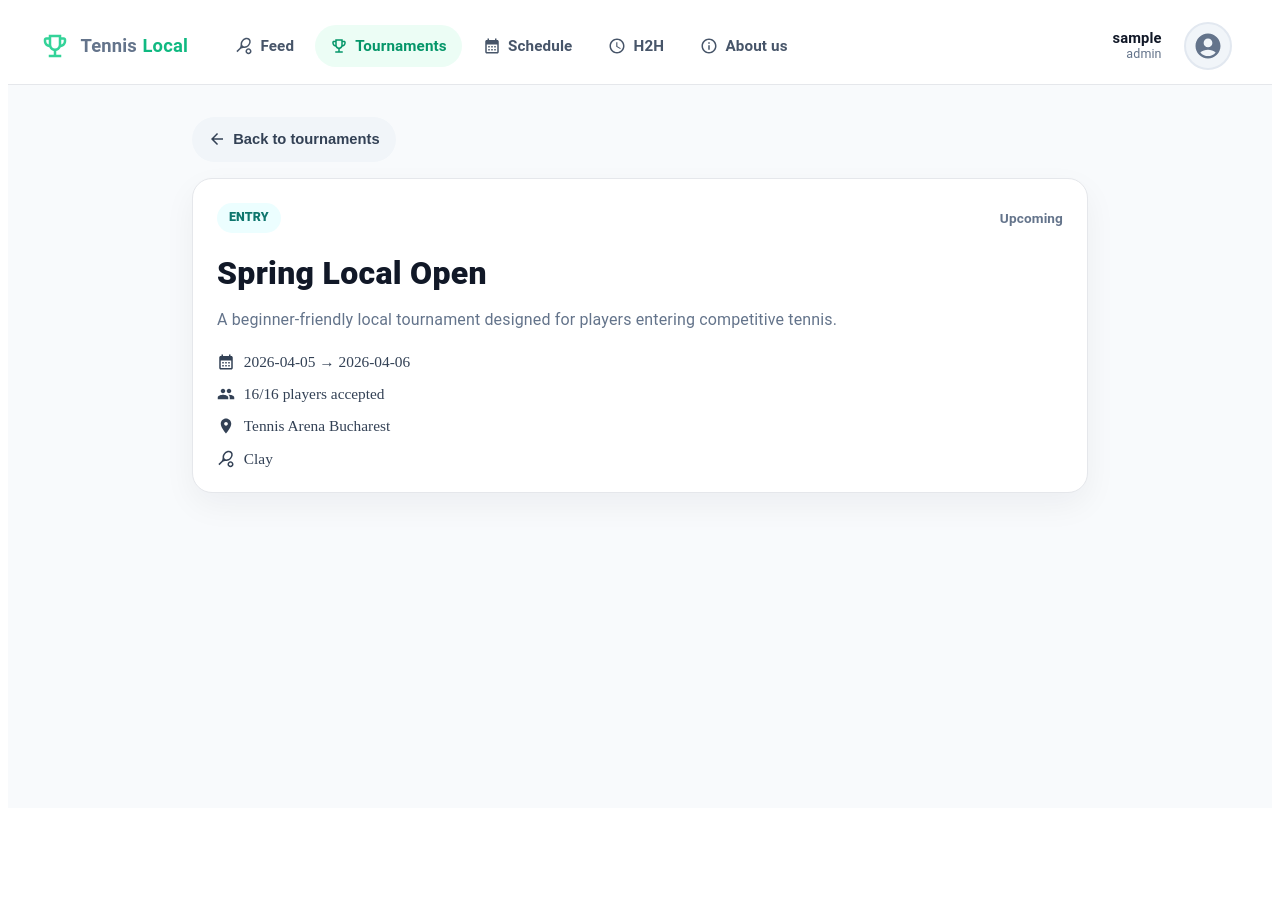
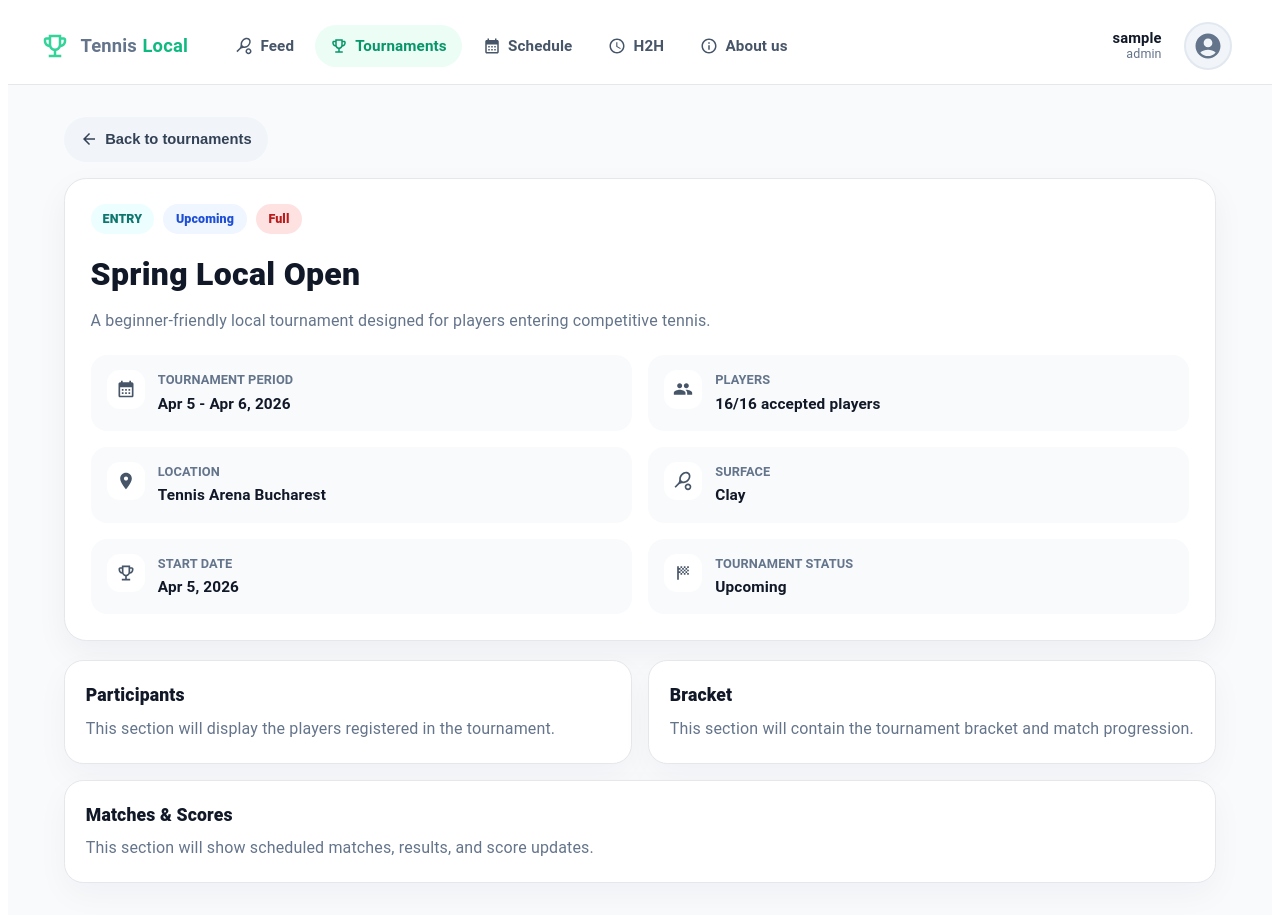
Before and after one commit to LilAndy2/TennisCenter, a React (Vite) app in the folder frontend/: page /tournaments/1 in a window 1280 px wide. Before the commit the page ends 816 px from the top, so only its background shows below. Built offline with nearby package versions, Linux system fonts and the light colour scheme; sample sign-in values are in the browser's storage.

Commit message:
implemented minimal frontend for tournament details page

```diff
--- a/frontend/src/pages/TournamentDetailsPage.tsx
+++ b/frontend/src/pages/TournamentDetailsPage.tsx
@@ -1,4 +1,12 @@
-import { ArrowBack, CalendarMonth, Group, LocationOn, SportsTennis } from "@mui/icons-material";
+import {
+    ArrowBack,
+    CalendarMonth,
+    EmojiEventsOutlined,
+    Group,
+    LocationOn,
+    SportsScore,
+    SportsTennis,
+} from "@mui/icons-material";
 import { Box, Typography } from "@mui/material";
 import { useMemo } from "react";
 import { useNavigate, useParams } from "react-router-dom";
@@ -6,6 +14,8 @@ import styled from "styled-components";
 import AuthenticatedLayout from "../components/layout/AuthenticatedLayout";
 import TournamentLevelBadge from "../components/tournaments/TournamentLevelBadge";
 import { mockTournaments } from "../data/mockTournaments";
+import { formatTournamentDate } from "../utils/formatTournamentDate";
+import { formatTournamentDateRange } from "../utils/formatTournamentDateRange";
 
 function TournamentDetailsPage() {
     const navigate = useNavigate();
@@ -25,7 +35,12 @@ function TournamentDetailsPage() {
                         <span>Back to tournaments</span>
                     </BackButton>
 
-                    <EmptyStateTitle>Tournament not found</EmptyStateTitle>
+                    <NotFoundCard>
+                        <NotFoundTitle>Tournament not found</NotFoundTitle>
+                        <NotFoundText>
+                            The tournament you are trying to access does not exist.
+                        </NotFoundText>
+                    </NotFoundCard>
                 </PageWrapper>
             </AuthenticatedLayout>
         );
@@ -39,37 +54,120 @@ function TournamentDetailsPage() {
                     <span>Back to tournaments</span>
                 </BackButton>
 
-                <DetailsCard>
-                    <TopRow>
-                        <TournamentLevelBadge level={tournament.level} />
-                        <StatusText>{tournament.status}</StatusText>
-                    </TopRow>
+                <HeroCard>
+                    <TopBadgesRow>
+                        <LeftBadges>
+                            <TournamentLevelBadge level={tournament.level} />
+                            <StatusBadge $status={tournament.status}>
+                                {tournament.status}
+                            </StatusBadge>
+                            {tournament.status === "Upcoming" && tournament.isFull ? (
+                                <FullBadge>Full</FullBadge>
+                            ) : null}
+                        </LeftBadges>
+                    </TopBadgesRow>
 
-                    <Title>{tournament.name}</Title>
-                    <Description>{tournament.description}</Description>
+                    <TournamentTitle>{tournament.name}</TournamentTitle>
+                    <TournamentDescription>{tournament.description}</TournamentDescription>
 
-                    <DetailsList>
-                        <DetailRow>
-                            <CalendarMonth sx={{ fontSize: 18 }} />
-                            <span>{tournament.startDate} → {tournament.endDate}</span>
-                        </DetailRow>
+                    <InfoGrid>
+                        <InfoItem>
+                            <InfoIconWrapper>
+                                <CalendarMonth sx={{ fontSize: 20 }} />
+                            </InfoIconWrapper>
+                            <InfoTextBlock>
+                                <InfoLabel>Tournament period</InfoLabel>
+                                <InfoValue>
+                                    {formatTournamentDateRange(
+                                        tournament.startDate,
+                                        tournament.endDate
+                                    )}
+                                </InfoValue>
+                            </InfoTextBlock>
+                        </InfoItem>
 
-                        <DetailRow>
-                            <Group sx={{ fontSize: 18 }} />
-                            <span>{tournament.currentPlayers}/{tournament.maxPlayers} players accepted</span>
-                        </DetailRow>
+                        <InfoItem>
+                            <InfoIconWrapper>
+                                <Group sx={{ fontSize: 20 }} />
+                            </InfoIconWrapper>
+                            <InfoTextBlock>
+                                <InfoLabel>Players</InfoLabel>
+                                <InfoValue>
+                                    {tournament.currentPlayers}/{tournament.maxPlayers} accepted
+                                    players
+                                </InfoValue>
+                            </InfoTextBlock>
+                        </InfoItem>
 
-                        <DetailRow>
-                            <LocationOn sx={{ fontSize: 18 }} />
-                            <span>{tournament.location}</span>
-                        </DetailRow>
+                        <InfoItem>
+                            <InfoIconWrapper>
+                                <LocationOn sx={{ fontSize: 20 }} />
+                            </InfoIconWrapper>
+                            <InfoTextBlock>
+                                <InfoLabel>Location</InfoLabel>
+                                <InfoValue>{tournament.location}</InfoValue>
+                            </InfoTextBlock>
+                        </InfoItem>
 
-                        <DetailRow>
-                            <SportsTennis sx={{ fontSize: 18 }} />
-                            <span>{tournament.surface}</span>
-                        </DetailRow>
-                    </DetailsList>
-                </DetailsCard>
+                        <InfoItem>
+                            <InfoIconWrapper>
+                                <SportsTennis sx={{ fontSize: 20 }} />
+                            </InfoIconWrapper>
+                            <InfoTextBlock>
+                                <InfoLabel>Surface</InfoLabel>
+                                <InfoValue>{tournament.surface}</InfoValue>
+                            </InfoTextBlock>
+                        </InfoItem>
+
+                        <InfoItem>
+                            <InfoIconWrapper>
+                                <EmojiEventsOutlined sx={{ fontSize: 20 }} />
+                            </InfoIconWrapper>
+                            <InfoTextBlock>
+                                <InfoLabel>Start date</InfoLabel>
+                                <InfoValue>
+                                    {formatTournamentDate(tournament.startDate)}
+                                </InfoValue>
+                            </InfoTextBlock>
+                        </InfoItem>
+
+                        <InfoItem>
+                            <InfoIconWrapper>
+                                <SportsScore sx={{ fontSize: 20 }} />
+                            </InfoIconWrapper>
+                            <InfoTextBlock>
+                                <InfoLabel>Tournament status</InfoLabel>
+                                <InfoValue>{tournament.status}</InfoValue>
+                            </InfoTextBlock>
+                        </InfoItem>
+                    </InfoGrid>
+                </HeroCard>
+
+                <BottomSectionsGrid>
+                    <SectionCard>
+                        <SectionTitle>Participants</SectionTitle>
+                        <SectionText>
+                            This section will display the players registered in the
+                            tournament.
+                        </SectionText>
+                    </SectionCard>
+
+                    <SectionCard>
+                        <SectionTitle>Bracket</SectionTitle>
+                        <SectionText>
+                            This section will contain the tournament bracket and match
+                            progression.
+                        </SectionText>
+                    </SectionCard>
+
+                    <SectionCard $fullWidth>
+                        <SectionTitle>Matches & Scores</SectionTitle>
+                        <SectionText>
+                            This section will show scheduled matches, results, and score
+                            updates.
+                        </SectionText>
+                    </SectionCard>
+                </BottomSectionsGrid>
             </PageWrapper>
         </AuthenticatedLayout>
     );
@@ -79,7 +177,7 @@ export default TournamentDetailsPage;
 
 const PageWrapper = styled(Box)`
   width: 100%;
-  max-width: 56rem;
+  max-width: 72rem;
   margin: 0 auto;
 `;
 
@@ -104,58 +202,183 @@ const BackButton = styled.button`
   }
 `;
 
-const DetailsCard = styled(Box)`
+const HeroCard = styled(Box)`
+  background: white;
+  border: 1px solid #e5e7eb;
+  border-radius: 1.4rem;
+  padding: 1.6rem;
+  box-shadow: 0 0.75rem 2rem rgba(15, 23, 42, 0.05);
+  margin-bottom: 1.2rem;
+`;
+
+const TopBadgesRow = styled(Box)`
+  display: flex;
+  align-items: center;
+  justify-content: space-between;
+  margin-bottom: 1rem;
+`;
+
+const LeftBadges = styled(Box)`
+  display: flex;
+  align-items: center;
+  flex-wrap: wrap;
+  gap: 0.55rem;
+`;
+
+const StatusBadge = styled(Typography)<{ $status: string }>`
+  width: fit-content;
+  padding: 0.35rem 0.8rem;
+  border-radius: 999px;
+  font-size: 0.78rem !important;
+  font-weight: 800 !important;
+  background: ${({ $status }) => {
+    switch ($status) {
+        case "Upcoming":
+            return "#eff6ff";
+        case "Ongoing":
+            return "#ecfdf5";
+        case "Finished":
+            return "#f1f5f9";
+        default:
+            return "#f8fafc";
+    }
+}};
+  color: ${({ $status }) => {
+    switch ($status) {
+        case "Upcoming":
+            return "#1d4ed8";
+        case "Ongoing":
+            return "#059669";
+        case "Finished":
+            return "#64748b";
+        default:
+            return "#334155";
+    }
+}};
+`;
+
+const FullBadge = styled(Typography)`
+  width: fit-content;
+  padding: 0.35rem 0.8rem;
+  border-radius: 999px;
+  font-size: 0.78rem !important;
+  font-weight: 800 !important;
+  background: #fee2e2;
+  color: #b91c1c;
+`;
+
+const TournamentTitle = styled(Typography)`
+  font-size: 2rem !important;
+  font-weight: 800 !important;
+  color: #111827;
+  margin-bottom: 0.55rem !important;
+`;
+
+const TournamentDescription = styled(Typography)`
+  font-size: 1rem !important;
+  color: #64748b;
+  line-height: 1.7 !important;
+  margin-bottom: 1.3rem !important;
+  max-width: 52rem;
+`;
+
+const InfoGrid = styled(Box)`
+  display: grid;
+  grid-template-columns: repeat(2, minmax(0, 1fr));
+  gap: 1rem;
+
+  @media (max-width: 56rem) {
+    grid-template-columns: 1fr;
+  }
+`;
+
+const InfoItem = styled(Box)`
+  display: flex;
+  align-items: flex-start;
+  gap: 0.8rem;
+  padding: 0.95rem 1rem;
+  border-radius: 1rem;
+  background: #f8fafc;
+`;
+
+const InfoIconWrapper = styled(Box)`
+  width: 2.4rem;
+  height: 2.4rem;
+  border-radius: 0.8rem;
+  background: white;
+  display: flex;
+  align-items: center;
+  justify-content: center;
+  color: #475569;
+  flex-shrink: 0;
+`;
+
+const InfoTextBlock = styled(Box)`
+  display: flex;
+  flex-direction: column;
+  gap: 0.2rem;
+`;
+
+const InfoLabel = styled(Typography)`
+  font-size: 0.8rem !important;
+  font-weight: 700 !important;
+  color: #64748b;
+  text-transform: uppercase;
+  letter-spacing: 0.04em;
+`;
+
+const InfoValue = styled(Typography)`
+  font-size: 0.96rem !important;
+  font-weight: 600 !important;
+  color: #111827;
+  line-height: 1.5 !important;
+`;
+
+const BottomSectionsGrid = styled(Box)`
+  display: grid;
+  grid-template-columns: 1fr 1fr;
+  gap: 1rem;
+
+  @media (max-width: 64rem) {
+    grid-template-columns: 1fr;
+  }
+`;
+
+const SectionCard = styled(Box)<{ $fullWidth?: boolean }>`
+  grid-column: ${({ $fullWidth }) => ($fullWidth ? "1 / -1" : "auto")};
+  background: white;
+  border: 1px solid #e5e7eb;
+  border-radius: 1.2rem;
+  padding: 1.3rem;
+  box-shadow: 0 0.75rem 2rem rgba(15, 23, 42, 0.04);
+`;
+
+const SectionTitle = styled(Typography)`
+  font-size: 1.1rem !important;
+  font-weight: 800 !important;
+  color: #111827;
+  margin-bottom: 0.45rem !important;
+`;
+
+const SectionText = styled(Typography)`
+  color: #64748b;
+  line-height: 1.65 !important;
+`;
+
+const NotFoundCard = styled(Box)`
   background: white;
   border: 1px solid #e5e7eb;
   border-radius: 1.25rem;
   padding: 1.5rem;
-  box-shadow: 0 0.75rem 2rem rgba(15, 23, 42, 0.05);
 `;
 
-const TopRow = styled(Box)`
-  display: flex;
-  align-items: center;
-  justify-content: space-between;
-  gap: 1rem;
-  margin-bottom: 1rem;
+const NotFoundTitle = styled(Typography)`
+  font-size: 1.4rem !important;
+  font-weight: 800 !important;
+  color: #111827;
+  margin-bottom: 0.4rem !important;
 `;
 
-const StatusText = styled(Typography)`
-  font-size: 0.85rem !important;
-  font-weight: 700 !important;
+const NotFoundText = styled(Typography)`
   color: #64748b;
 `;
-
-const Title = styled(Typography)`
-  font-size: 2rem !important;
-  font-weight: 800 !important;
-  color: #111827;
-  margin-bottom: 0.6rem !important;
-`;
-
-const Description = styled(Typography)`
-  font-size: 1rem !important;
-  color: #64748b;
-  line-height: 1.7 !important;
-  margin-bottom: 1.2rem !important;
-`;
-
-const DetailsList = styled(Box)`
-  display: flex;
-  flex-direction: column;
-  gap: 0.9rem;
-`;
-
-const DetailRow = styled(Box)`
-  display: flex;
-  align-items: center;
-  gap: 0.55rem;
-  color: #334155;
-  font-size: 0.96rem;
-`;
-
-const EmptyStateTitle = styled(Typography)`
-  font-size: 1.5rem !important;
-  font-weight: 700 !important;
-  color: #111827;
-`;
--- /dev/null
+++ b/frontend/src/utils/formatTournamentDate.ts
@@ -0,0 +1,9 @@
+export function formatTournamentDate(dateString: string): string {
+    const date = new Date(dateString);
+
+    return date.toLocaleDateString("en-US", {
+        month: "short",
+        day: "numeric",
+        year: "numeric",
+    });
+}
```
